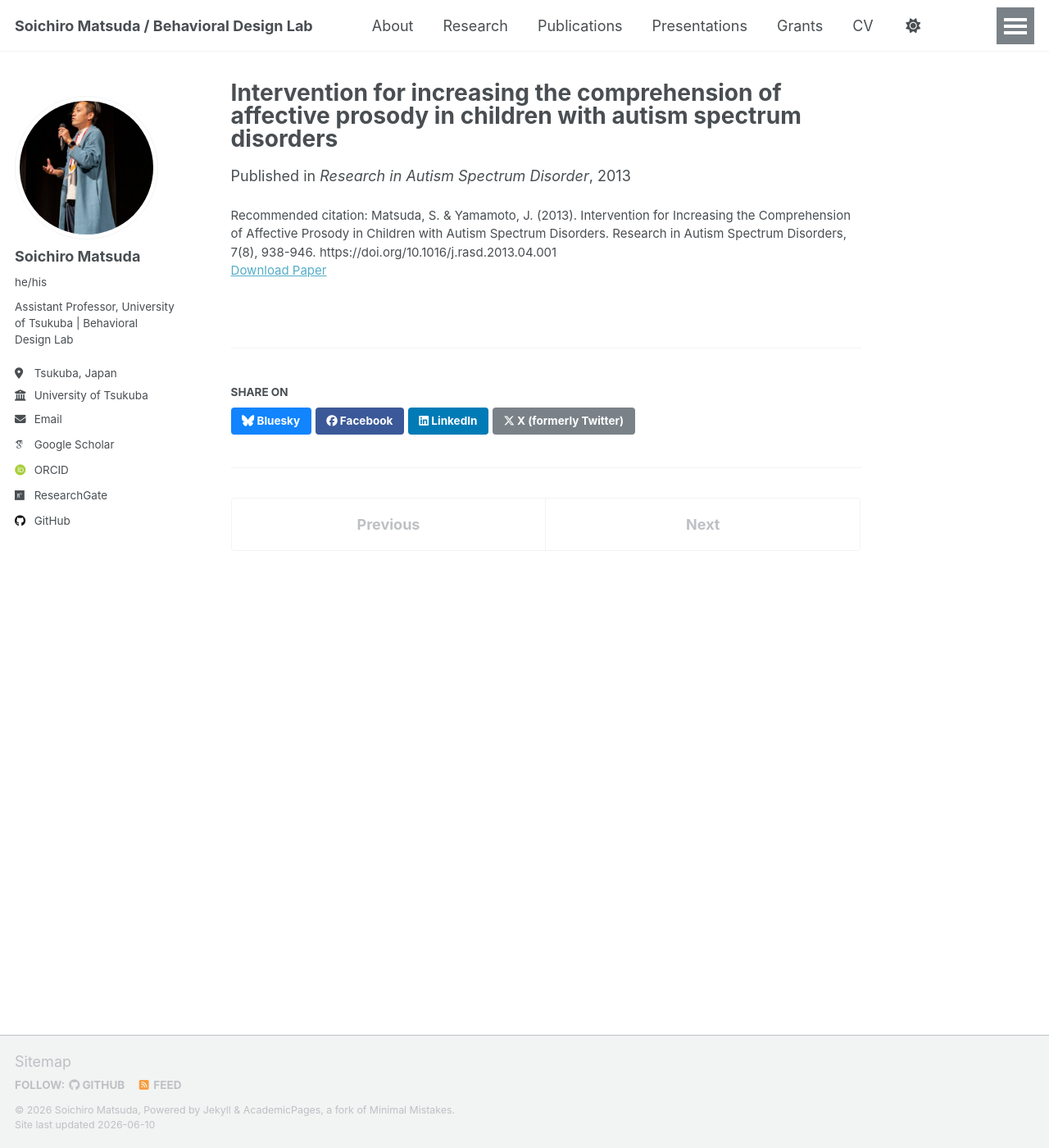
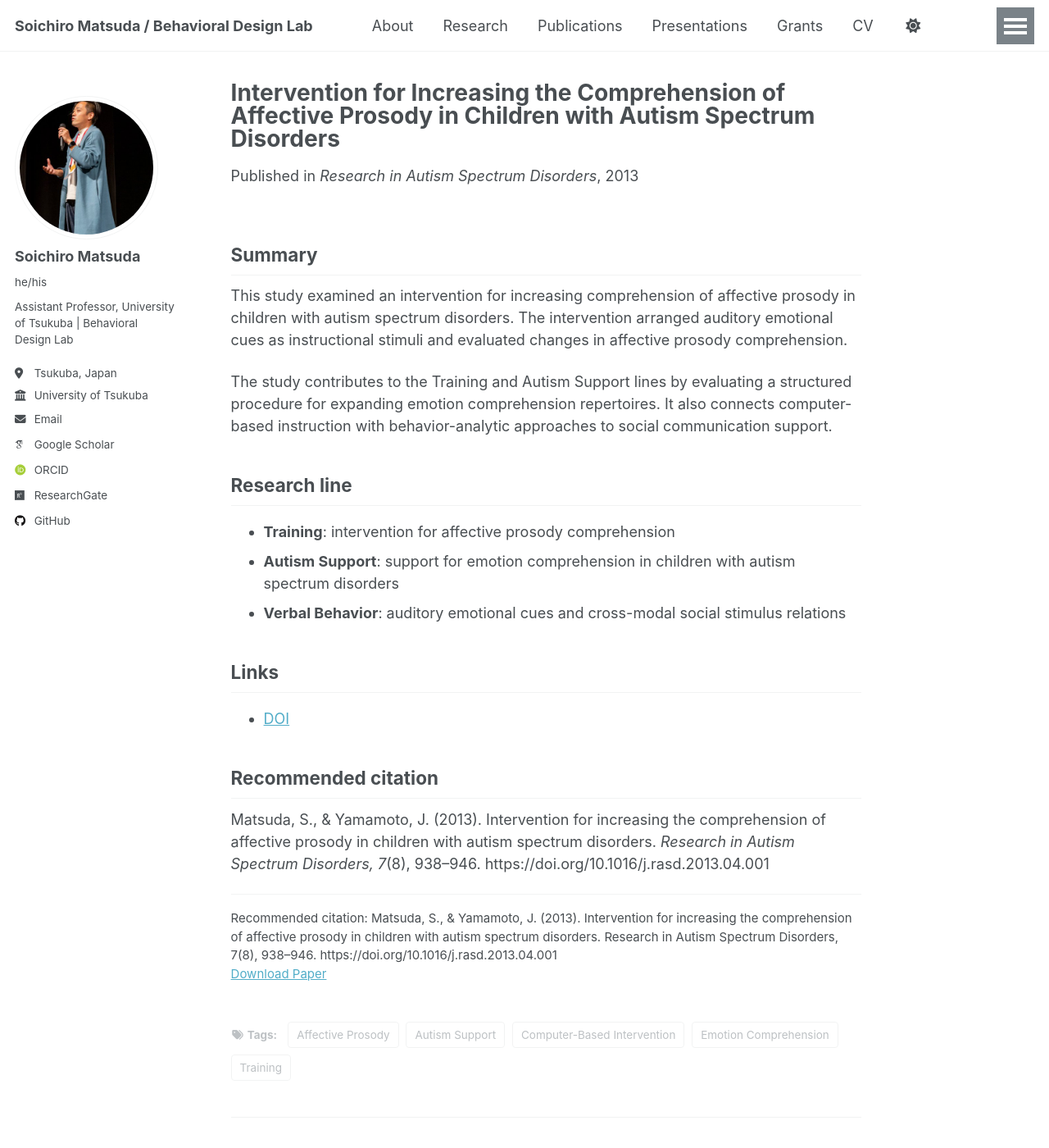
Before and after one commit to BehavioralDesignerMatsuda/BehavioralDesignerMatsuda.github.io, a Jekyll site: the page built from _publications/2013-and-intervention.md, in a window 1280 px wide and 1400 px high. Shown: the whole window at 82% size. Built offline with Jekyll 4.4.1, drawn with Linux system fonts in a browser that asks for light colours; some web fonts are replaced; a script that is not in the unit is left out.

Commit message:
Update 2013-and-intervention.md

```diff
--- a/_publications/2013-and-intervention.md
+++ b/_publications/2013-and-intervention.md
@@ -1,10 +1,44 @@
 ---
-title: "Intervention for increasing the comprehension of affective prosody in children with autism spectrum disorders"
+title: 'Intervention for Increasing the Comprehension of Affective Prosody in Children with Autism Spectrum Disorders'
 collection: publications
 date: 2013-05-22
-venue: "Research in Autism Spectrum Disorder"
+venue: 'Research in Autism Spectrum Disorders'
 category: journals
-paperurl: "https://doi.org/10.1016/j.rasd.2013.04.001"
-citation: "Matsuda, S. & Yamamoto, J. (2013).  Intervention for Increasing the Comprehension of Affective Prosody in Children with Autism Spectrum Disorders. Research in Autism Spectrum Disorders, 7(8), 938-946. https://doi.org/10.1016/j.rasd.2013.04.001"
-excerpt: "This study trained children with ASD to match affective prosody with facial expressions using cross-modal MTS, showing potential for designing multimodal interfaces that enhance emotion comprehension."
+lang_pub: en
+
+paperurl: 'https://doi.org/10.1016/j.rasd.2013.04.001'
+doi: 'https://doi.org/10.1016/j.rasd.2013.04.001'
+
+citation: 'Matsuda, S., & Yamamoto, J. (2013). Intervention for increasing the comprehension of affective prosody in children with autism spectrum disorders. Research in Autism Spectrum Disorders, 7(8), 938–946. https://doi.org/10.1016/j.rasd.2013.04.001'
+
+tags:
+  - Training
+  - Autism Support
+  - Affective Prosody
+  - Emotion Comprehension
+  - Computer-Based Intervention
+
+excerpt: ''
 ---
+
+## Summary
+
+This study examined an intervention for increasing comprehension of affective prosody in children with autism spectrum disorders. The intervention arranged auditory emotional cues as instructional stimuli and evaluated changes in affective prosody comprehension.
+
+The study contributes to the Training and Autism Support lines by evaluating a structured procedure for expanding emotion comprehension repertoires. It also connects computer-based instruction with behavior-analytic approaches to social communication support.
+
+## Research line
+
+- **Training**: intervention for affective prosody comprehension
+- **Autism Support**: support for emotion comprehension in children with autism spectrum disorders
+- **Verbal Behavior**: auditory emotional cues and cross-modal social stimulus relations
+
+## Links
+
+- [DOI](https://doi.org/10.1016/j.rasd.2013.04.001)
+
+## Recommended citation
+
+Matsuda, S., & Yamamoto, J. (2013). Intervention for increasing the comprehension of affective prosody in children with autism spectrum disorders. *Research in Autism Spectrum Disorders, 7*(8), 938–946. https://doi.org/10.1016/j.rasd.2013.04.001
+
+---
```
